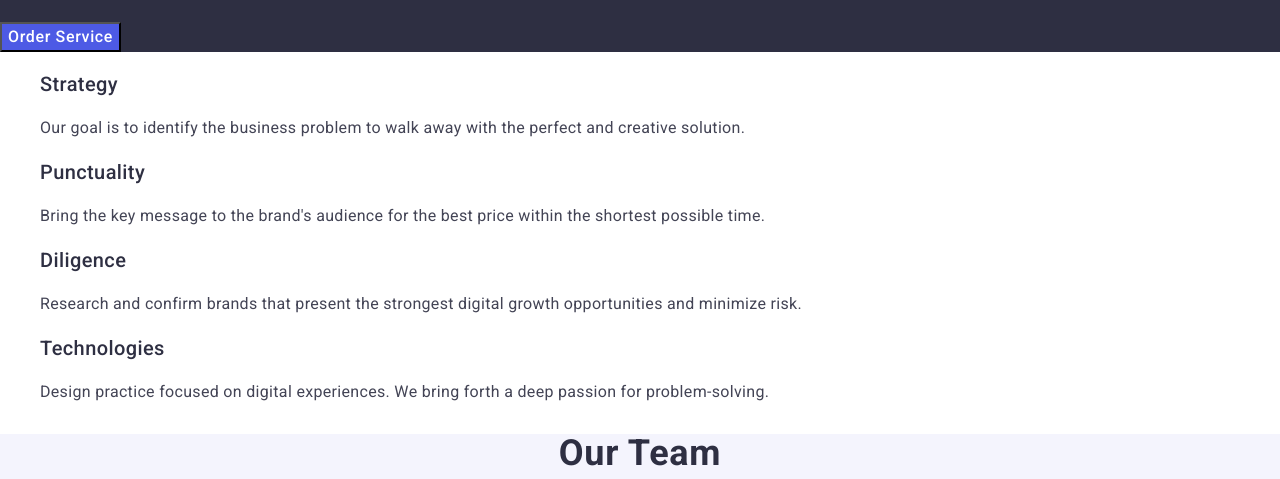
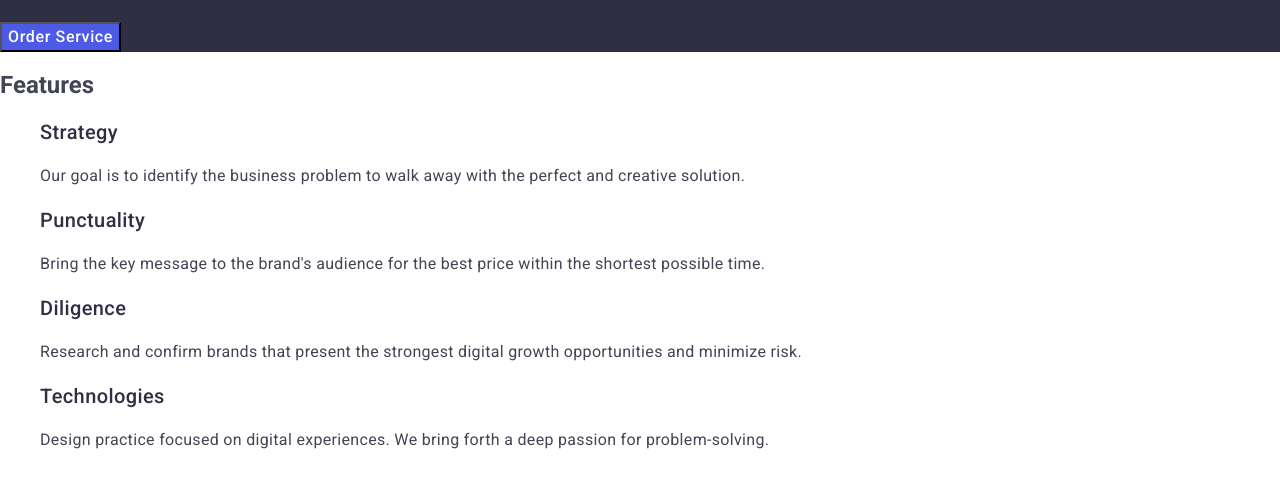
Before and after one commit to Nataliia-N1/goit-markup-hw-02, a plain HTML site: page index.html in a window 1280 px wide. Shown: the part 304-783 px from the top of the page. Drawn offline with nearby package versions, Linux system fonts and the light colour scheme.

Commit message:
correct style

```diff
--- a/css/styles.css
+++ b/css/styles.css
@@ -92,7 +92,7 @@ background-color: #404bbf;
 
 .features {
 }
-.visually-hidden {
+/* .visually-hidden {
   position: absolute;
   width: 1px;
   height: 1px;
@@ -104,7 +104,7 @@ background-color: #404bbf;
   clip-path: inset(100%);
   clip: rect(0 0 0 0);
   overflow: hidden;
-}
+} */
 
 /* .features-list {
 }
```
